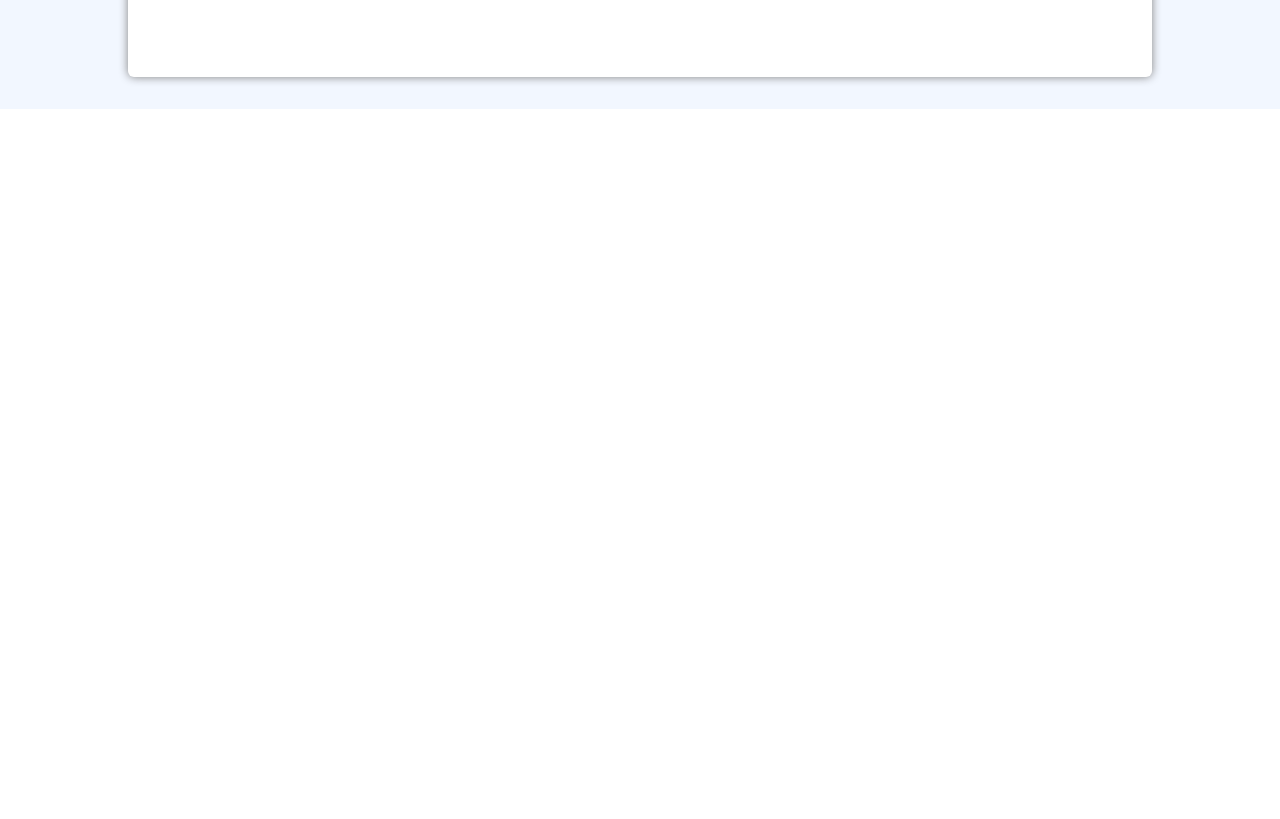
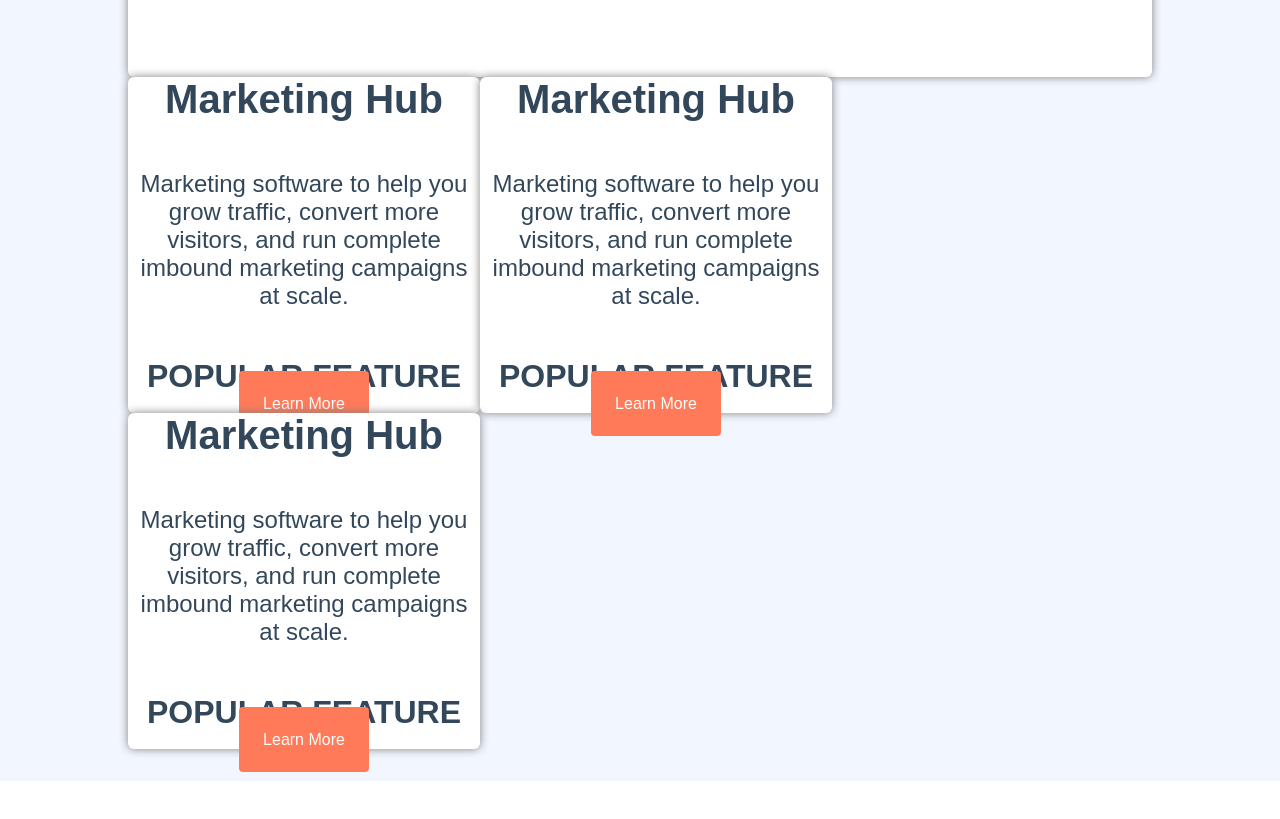
Before and after one commit to FrancescoViterbo/htmlcss-hubspot, a plain HTML site: page index.html in a window 1280 px wide. Shown: the part 1804-2623 px from the top of the page. Before the commit the page ends 2361 px from the top, so only its background shows below. Drawn offline with Linux system fonts and the light colour scheme.

Commit message:
started learn-more2+ divs

```diff
--- a/css/style.css
+++ b/css/style.css
@@ -184,11 +184,13 @@ main .wrapper {
     width: 10rem;
     margin-bottom: 4rem;
 }
-.learn-more1 {
-    padding: 5rem;
+.learn-more {
     background: white;
     border-radius: 6px;
     box-shadow: 0 0 10px grey;
+}
+.learn-more1 {
+    padding: 5rem;
     content: "";
     clear: both;
     display: table;
@@ -203,3 +205,11 @@ main .wrapper {
     width: 70%;
     text-align: left;
 }
+.learn-more-container {
+    content: "";
+    clear: both;
+    display: table;
+}
+.learn-more2, .learn-more3, .learn-more4 {
+    max-width: 22rem;
+}
--- a/index.html
+++ b/index.html
@@ -88,7 +88,7 @@
                     <p>HubSpot offers a full stack of software for marketing, sales,
                     and customer service, with a completely free CRM at its core.
                     They're powerful alone - but even better when used together.</p>
-                    <div class="learn-more1">
+                    <div class="learn-more1 learn-more">
                         <div class="float-left">
                             <?xml version="1.0" encoding="utf-8"?>
                             <!-- Generator: Adobe Illustrator 22.1.0, SVG Export Plug-In . SVG Version: 6.00 Build 0)  -->
@@ -1193,14 +1193,35 @@
                         </div>
                     </div>
                     <div class="learn-more-container">
-                        <div class="learn-more2">
-
+                        <div class="learn-more2 learn-more float-left">
+                            <div class="mini-wrapper">
+                                <h3>Marketing Hub</h3>
+                                <p>Marketing software to help you grow traffic, convert
+                                more visitors, and run complete imbound marketing
+                                campaigns at scale.</p>
+                            </div>
+                            <h4>POPULAR FEATURE</h4>
+                            <a href="#" class="generic-button">Learn More</a>
                         </div>
-                        <div class="learn-more3">
-
+                        <div class="learn-more3 learn-more float-left">
+                            <div class="mini-wrapper">
+                                <h3>Marketing Hub</h3>
+                                <p>Marketing software to help you grow traffic, convert
+                                more visitors, and run complete imbound marketing
+                                campaigns at scale.</p>
+                            </div>
+                            <h4>POPULAR FEATURE</h4>
+                            <a href="#" class="generic-button">Learn More</a>
                         </div>
-                        <div class="learn-more4">
-
+                        <div class="learn-more4 learn-more float-left">
+                            <div class="mini-wrapper">
+                                <h3>Marketing Hub</h3>
+                                <p>Marketing software to help you grow traffic, convert
+                                more visitors, and run complete imbound marketing
+                                campaigns at scale.</p>
+                            </div>
+                            <h4>POPULAR FEATURE</h4>
+                            <a href="#" class="generic-button">Learn More</a>
                         </div>
                     </div>
                 </div>
```
